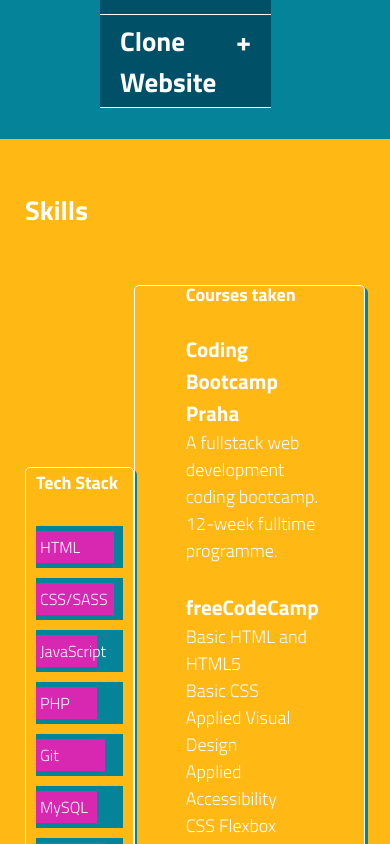
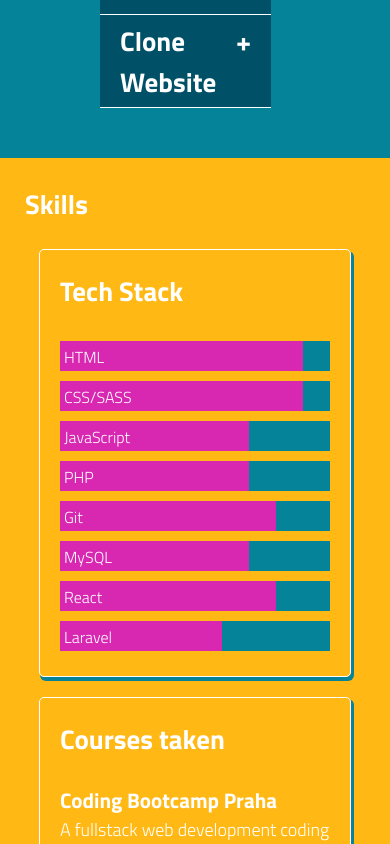
Before and after one commit to queuing4oranges/portfolio, a React (Create React App) app: page / in a window 390 px wide. Shown: the part 1160-2004 px from the top of the page. Built offline with nearby package versions, Linux system fonts and the light colour scheme.

Commit message:
skills / responsive for mobile

```diff
--- a/src/components/Skills.js
+++ b/src/components/Skills.js
@@ -1,6 +1,6 @@
 import React from "react";
 import ProgressBar from "react-bootstrap/ProgressBar";
-import { FontAwesomeIcon } from "@fortawesome/react-fontawesome";
+// import { FontAwesomeIcon } from "@fortawesome/react-fontawesome";
 
 const Skills = () => {
 
@@ -50,8 +50,7 @@ const Skills = () => {
 
         <div className="study__container">
 
-            <div className="courses__cont">
-                <h2 className="skills__subtitle">Courses taken</h2>
+            <h2 className="skills__subtitle">Courses taken</h2>
 
                 <h3>Coding Bootcamp Praha</h3>
                 <ul>
@@ -79,7 +78,7 @@ const Skills = () => {
                     <li className="li__item">Build Websites with React &#038; Firebase</li>
                 </ul>
 
-            </div>
+
         </div>
         </div>
 
@@ -88,9 +87,7 @@ const Skills = () => {
             <h2>Languages</h2>
             <ul>
                 <li className="li__item">German / native || English / C1 || Czech / B1 || French A1</li>
-                {/* <li className="li__item">English / C1</li>
-                <li className="li__item">Czech / B1</li>
-                <li className="li__item">French /A1</li> */}
+
             </ul>
             </div>
         </div>
--- a/src/scss/skills.scss
+++ b/src/scss/skills.scss
@@ -7,6 +7,7 @@
     display: flex;
     flex-direction: column;
     padding-bottom: 50px;
+    width: 100%;
 }
 
 .skills__title {
@@ -31,7 +32,7 @@
     width: 60%;
     margin-right: 40px;
     border: 1px white solid;
-    padding: 10px;
+    padding: 20px;
     box-shadow: 2px 3px 0px 1px $lightblue;
     border-radius: 5px;
 }
@@ -40,24 +41,9 @@
     display: flex;
     flex-direction: column;
     border: 1px white solid;
-    padding: 10px;
+    padding: 20px;
     box-shadow: 2px 3px 0px 1px $lightblue;
     border-radius: 5px;
-}
-
-.language__container {
-    width: 100%;
-    display: flex;
-    flex-direction: column;
-    align-items: flex-start;
-    margin-right: 30px;
-}
-
-.courses__cont {
-    width: 100%;
-    display: flex;
-    flex-direction: column;
-    padding-left: 20px;
 }
 
 .progress,
@@ -82,10 +68,6 @@
     padding: 4px;
 }
 
-.language-en {
-    width: 100%;
-}
-
 .courses {
     width: 100%;
     font-size: 12px;
@@ -108,7 +90,7 @@
     margin-top: 20px;
     margin-right: 40px;
     border: 1px white solid;
-    padding: 10px;
+    padding: 20px;
     box-shadow: 2px 3px 0px 1px $lightblue;
     border-radius: 5px;
 }
@@ -118,41 +100,65 @@
 @media(max-width:600px){
     .skills__container {
         width: 100%;
-        padding: 25px;
-        // margin: 0 auto;
-        // padding: 25px 25px;
-        display: block;
-    //  flex-direction: column;
-    //  align-items: center;
-
+        margin: 0;
+        padding: 0;
+        display:flex;
+        flex-direction: column;
     }
 
-    .skills__title{
-        margin-top: -5%;
-        margin-bottom: -5%;
-        margin-left: 0;
-        padding-left: 25px;
+    .skills__title {
+        padding: 25px 25px;
         font-size: 1.5em;
-
-
-    }
-    .skills__subtitle {
-        font-size: 1em;
-        margin-top: -10%;
-
     }
 
-    .courses__cont,
-    .language__container,
-    .tech__container {
+    .skills__subtitle {
+        font-size: 1.5em;
+    }
+    .cont__bottom,
+    .cont__top {
+        display: flex;
+        flex-direction: column;
         width: 80%;
         margin: auto;
     }
 
-    .progress,
-    .progress-bar {
-        height: 40%;
+    .study__container,
+    .tech__container,
+    .lang__container {
+        width: 100%;
     }
+
+    .tech__container,
+    .lang__container {
+        margin-bottom: 20px;
+    }
+
+    // .skills__title{
+    //     margin-top: -5%;
+    //     margin-bottom: -5%;
+    //     margin-left: 0;
+    //     padding-left: 25px;
+    //     font-size: 1.5em;
+
+
+    // }
+    // .skills__subtitle {
+    //     font-size: 1em;
+    //     margin-top: -10%;
+
+    // }
+
+    // .courses__cont,
+    // .language__container,
+    // .tech__container {
+    //     width: 80%;
+    //     margin: auto;
+    // }
+
+    // .progress,
+    // .progress-bar {
+    //     height: 40%;
+    // }
 }
 
 /*big external monitor*/
```
